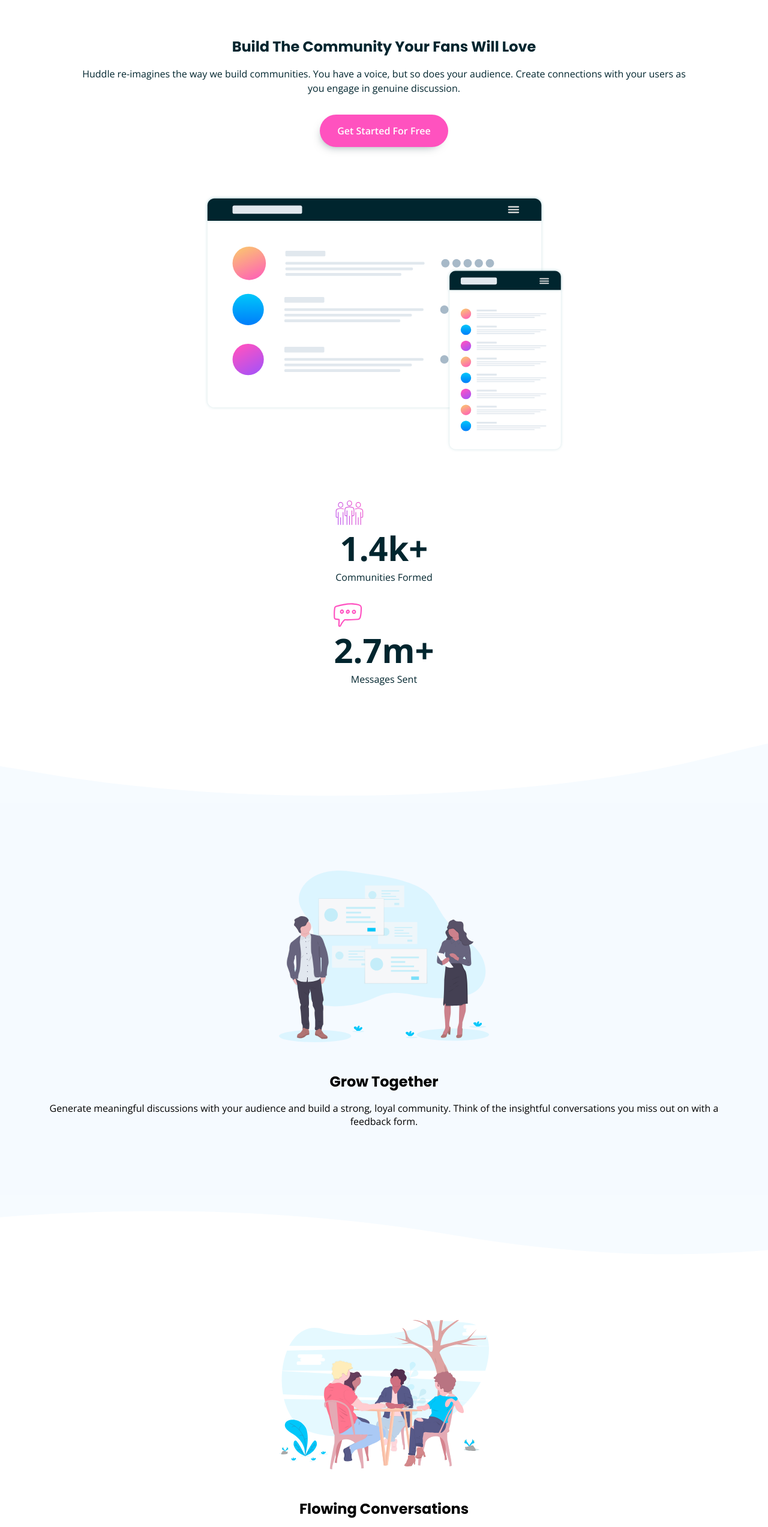
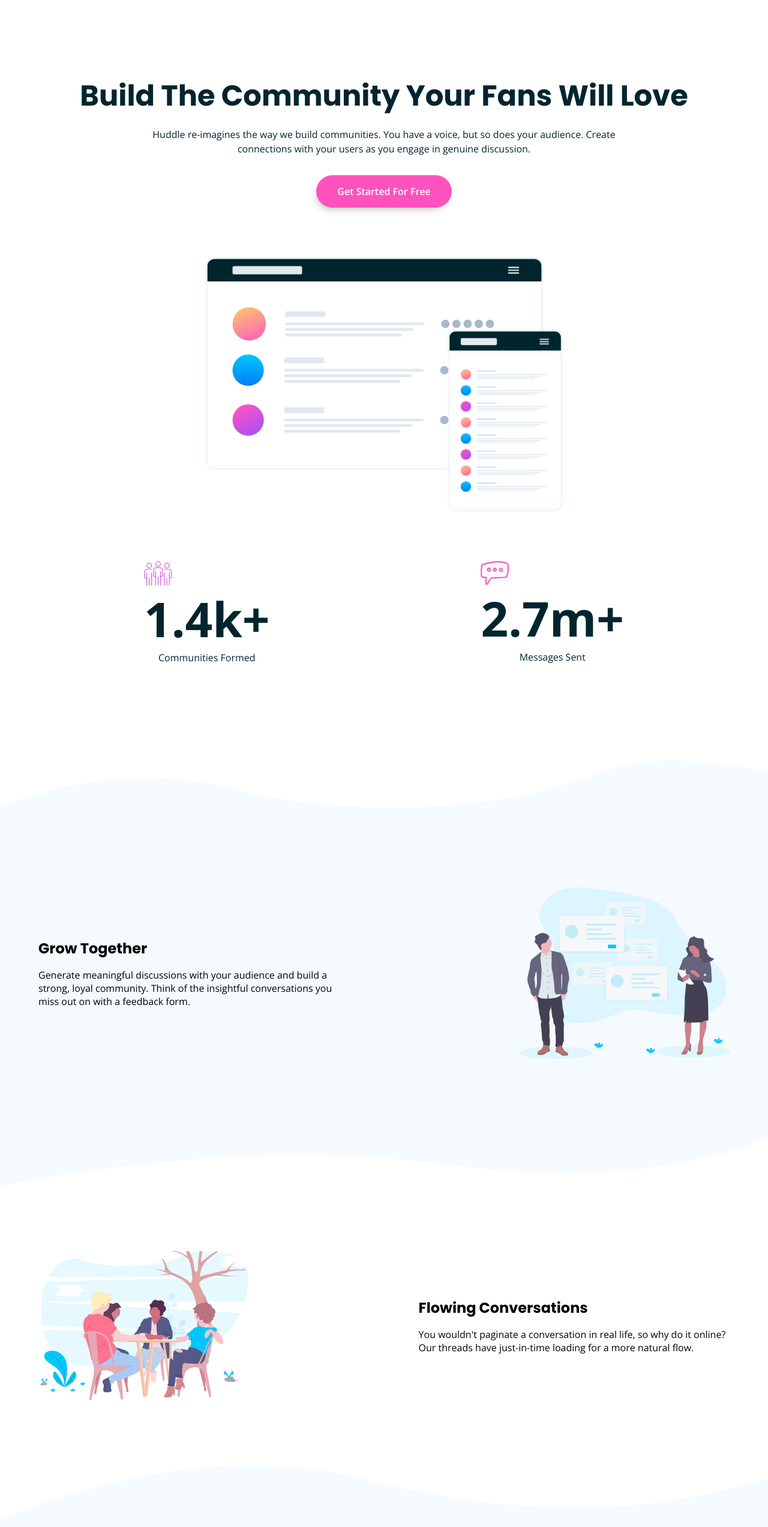
Before and after one commit to engelcituk/huddle-landing-page, a plain HTML site: page index.html in a window 1280 px wide. Shown: the part 200-2745 px from the top of the page at 60% size. Drawn offline with nearby package versions, Linux system fonts and the light colour scheme.

Commit message:
Adaptando a una vista de escritorio

```diff
--- a/css/styles.css
+++ b/css/styles.css
@@ -283,3 +283,87 @@ body{
 .footer__link{
     text-decoration: none;
 }
+
+@media (min-width:768px) {
+    .hero {
+        --wave-bottom: url('../images/bg-section-top-desktop-1.svg');
+    }
+
+    .hero__main {
+        --padding-container: 8rem 0;
+    }
+
+    .hero__title {
+        font-size: 3rem;
+    }
+
+    .hero__paragraph {
+        width: 70%;
+    }
+
+    .cta {
+        padding: 1em 2.2em;
+    }
+
+    .hero__numbers {
+        flex-direction: row;
+        justify-content: space-around;
+    }
+
+
+    .hero__number {
+        font-size: 5rem;
+    }
+
+    /* Section */
+    .section--white {
+        --wave-top: url('../images/bg-section-bottom-desktop-1.svg');
+        --wave-bottom: url('../images/bg-section-top-desktop-2.svg');
+    }
+
+    .section__container{
+        flex-direction: row-reverse;
+        align-items: center;
+        justify-content: space-between;
+    }
+
+    .section__container--inverse{
+        flex-direction: row;
+    }
+
+    .section__picture{
+        width: 50%;
+    }
+
+    .section__texts{
+        width: 45%;
+        margin: 0;
+        text-align: left;
+    }
+
+    .question {
+        --wave-top: url('../images/bg-section-bottom-desktop-2.svg');
+        --wave-bottom: url('../images/bg-footer-top-desktop.svg');
+        --padding-container: 12rem 0 13rem;
+    }
+
+    .footer{
+        --padding-container: 7rem 0;
+    }
+
+    .footer__container{
+        display: flex;
+    }
+
+    .footer__newsletter{
+        order: 1;
+        width: 50%;
+        max-width: 350px;
+        margin-left: auto;
+    }
+
+    .footer__content{
+        width: 50%;
+        max-width: 300px;
+    }
+}
--- a/index.html
+++ b/index.html
@@ -49,7 +49,7 @@
 
   <main class="main">
     <section class="section">
-      <div class="section_container container">
+      <div class="section__container container">
         <figure class="section__figure">
           <img src="./images/illustration-grow-together.svg" alt="Grow Together image" class="section__img">
         </figure>
@@ -62,7 +62,7 @@
     </section>
 
     <section class="section section--white">
-      <div class="section_container section_container--inverse container">
+      <div class="section__container section__container--inverse container">
         <figure class="section__figure">
           <img src="./images/illustration-flowing-conversation.svg" alt="Flowing Conversations image" class="section__img">
         </figure>
@@ -78,7 +78,7 @@
     </section>
 
     <section class="section">
-      <div class="section_container container">
+      <div class="section__container container">
         <figure class="section__figure">
           <img src="./images/illustration-your-users.svg" alt="Your Users image" class="section__img">
         </figure>
```
